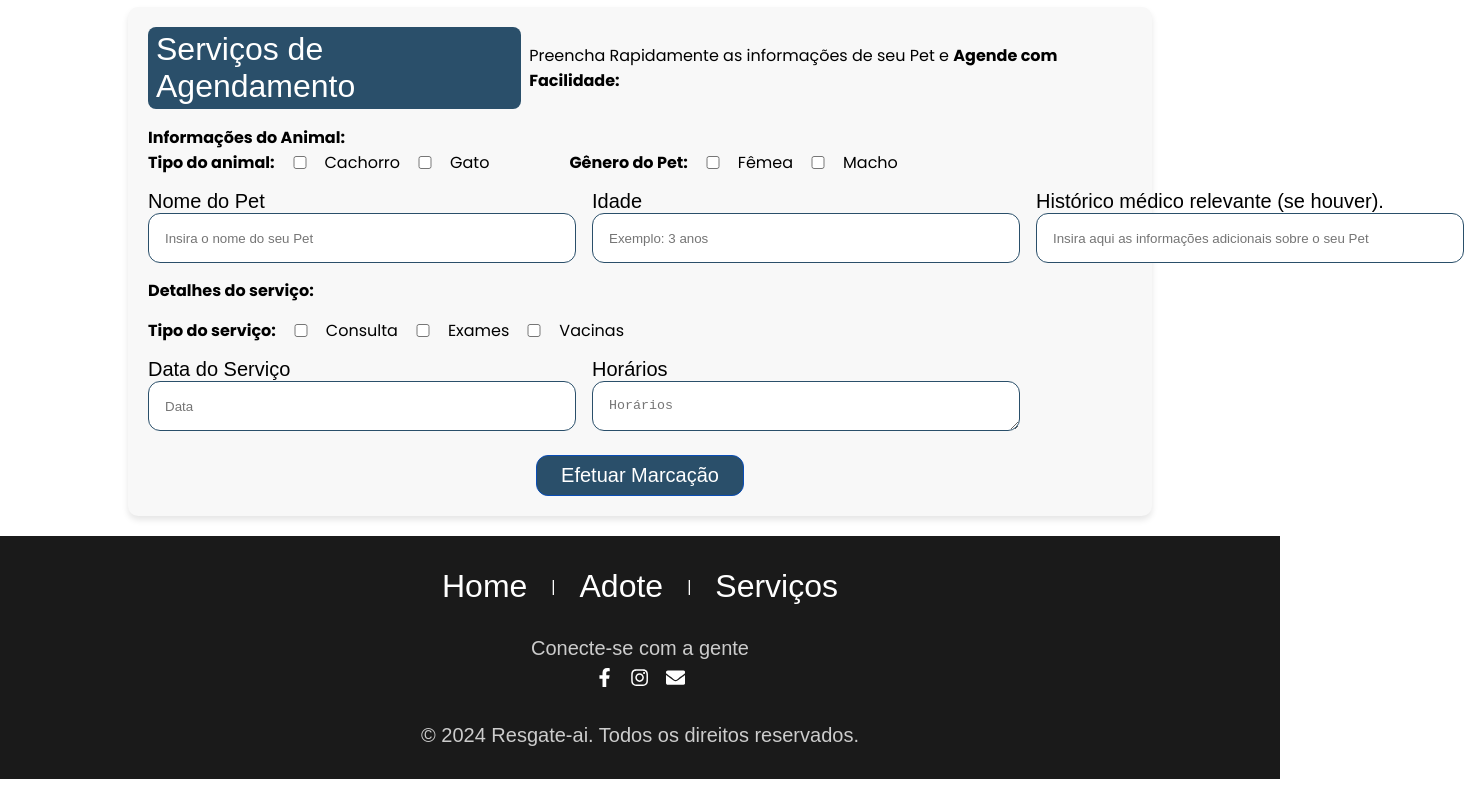
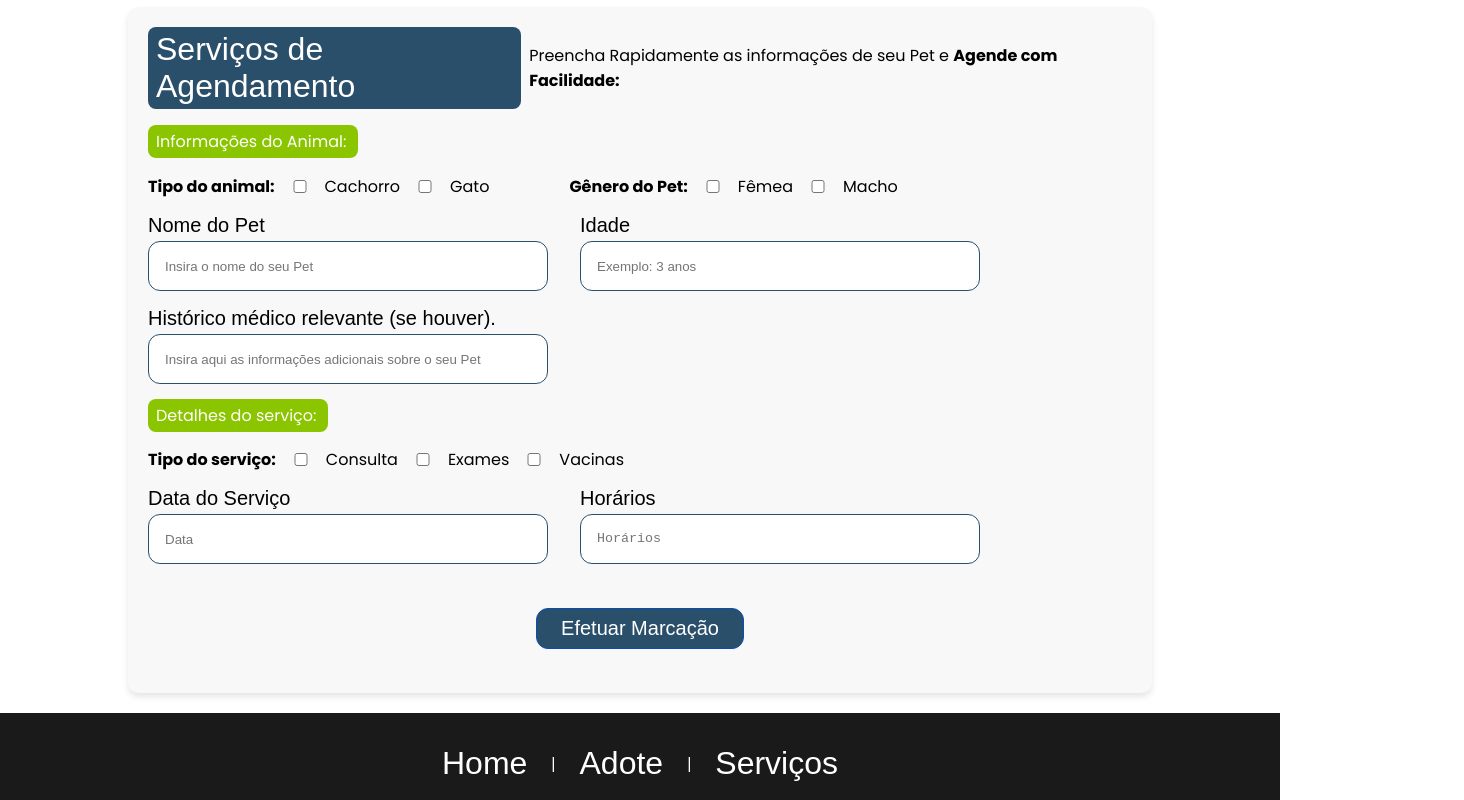
Before and after one commit to MeuPet-Start/Front_MeuPet, a React (Vite) app in the folder Meupet/: page /consulta in a window 1280 px wide. Shown: the part 860-1660 px from the top of the page, 1464 px wide, since content can reach past the window. Before the commit the page ends 1639 px from the top, so only its background shows below. Built offline with nearby package versions, Linux system fonts and the light colour scheme; a web font is replaced by a local one.

Commit message:
ajustando o css da tela cadastro

```diff
--- a/Meupet/src/pages/consulta/appointment.jsx
+++ b/Meupet/src/pages/consulta/appointment.jsx
@@ -77,7 +77,7 @@ const Appointment = () => {
 
         <InputGrid>
           <div>
-            <h1 id="textgreen">Informações do Animal:</h1>
+            <h1 className="textgreen">Informações do Animal:</h1>
             <div className="checkboxArea">
               <h1>Tipo do animal:</h1>
               <input type="checkbox" id="cachorro" />
@@ -110,7 +110,7 @@ const Appointment = () => {
           </div>
 
           <div>
-            <h1 id="textgreen">Detalhes do serviço: </h1>
+            <h1 className="textgreen detalhes">Detalhes do serviço: </h1>
           </div>
 
           <div className="checkboxArea">
--- a/Meupet/src/pages/consulta/appointmentstyle.js
+++ b/Meupet/src/pages/consulta/appointmentstyle.js
@@ -108,7 +108,7 @@ export const InputGrid = styled.div`
   display: flex;
   flex-direction: column;
   gap: 15px;
-  margin-bottom: 20px;
+  margin-bottom: 40px;
 
       h1{
       font-family: "Poppins";
@@ -117,12 +117,20 @@ export const InputGrid = styled.div`
     }
 
       .textgreen{
+      margin: 0 0 16px 0;
       background-color: #8BC500;
       color: #FFFFFF;
       font-weight: normal;
       padding: 4px 8px;
       border-radius: 8px;
+      width:210px;
     }
+
+    .detalhes{
+    margin: 0;
+      width:180px;
+    }
+
   .checkboxArea{
     font-family: "Poppins";
     display: flex;
@@ -140,21 +148,28 @@ export const InputGrid = styled.div`
 
   }
 
-  .divContain{
-  display:flex;
+  .divContain {
+    display: flex;
+    flex-wrap: wrap;
+    gap: 16px;
 
-    .divForm{
+    .divForm {
       margin: 0 16px 0 0;
 
-      input, textarea{
-        padding:16px;
-        width: 428px;
+      input, textarea {
+        padding: 16px;
+        width: 400px;
         height: 50px;
-        border: 1px solid #2A4F6A;
+        border: 1px solid #2a4f6a;
         border-radius: 12px;
       }
 
+      textarea {
+        resize: none;
+      }
+
       label{
+      margin: 0 0 4px 0;
       display: block;
       font-size:20px;
       }
@@ -167,6 +182,7 @@ export const InputGrid = styled.div`
 export const ButtonGroup = styled.div`
     display: flex;
     justify-content: center;
+    margin: 24px 0;
     button {
       font-size: 20px;
       background-color: #2A4F6A;
```
